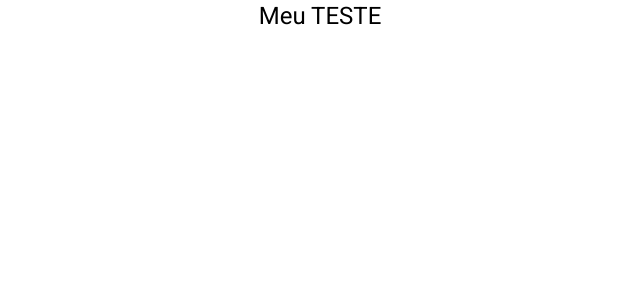
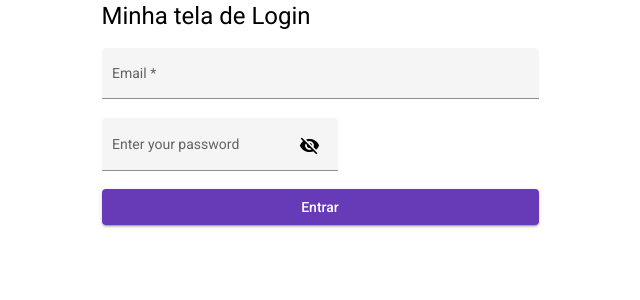
Before and after one commit to devLucasGC/Mechanical-Site, an Angular app: page /login in a window 1280 px wide. Shown: the top 300 px of the page, without its empty margins (320-960 px from the left). Built offline with nearby package versions, Linux system fonts and the light colour scheme.

Commit message:
Adicionamos biblioteca fxLayout e Angular Material.

```diff
--- a/src/app/app.module.ts
+++ b/src/app/app.module.ts
@@ -13,6 +13,7 @@ import { MatInputModule } from '@angular/material/input';
 import { ReactiveFormsModule } from '@angular/forms';
 import { MatIconModule } from '@angular/material/icon';
 import { FlexLayoutModule } from '@angular/flex-layout';
+import {MatButtonModule} from '@angular/material/button';
 
 @NgModule({
   declarations: [
@@ -31,7 +32,8 @@ import { FlexLayoutModule } from '@angular/flex-layout';
     MatInputModule,
     ReactiveFormsModule,
     MatIconModule,
-    FlexLayoutModule
+    FlexLayoutModule,
+    MatButtonModule
   ],
   providers: [],
   bootstrap: [AppComponent]
--- a/src/app/login/login.component.html
+++ b/src/app/login/login.component.html
@@ -1,6 +1,7 @@
 <div fxLayout="row" fxLayoutAlign="center center">
-    <h1>Meu TESTE</h1>
-    <!-- <form class="example-form">
+    <div fxLayout="column" fxLayoutAlign="space-around none">
+        <h1>Minha tela de Login</h1>
+        <form class="example-form">
             <mat-form-field class="example-full-width" appearance="fill">
                 <mat-label>Email</mat-label>
                 <input type="email" matInput [formControl]="emailFormControl" [errorStateMatcher]="matcher"
@@ -21,6 +22,7 @@
                     <mat-icon>{{hide ? 'visibility_off' : 'visibility'}}</mat-icon>
                 </button>
             </mat-form-field>
-    </form> -->
-
+        </form>
+        <button mat-button mat-raised-button color="primary">Entrar</button>
     </div>
+</div>
```
Lines whose indentation alone changed are shown as unchanged.
